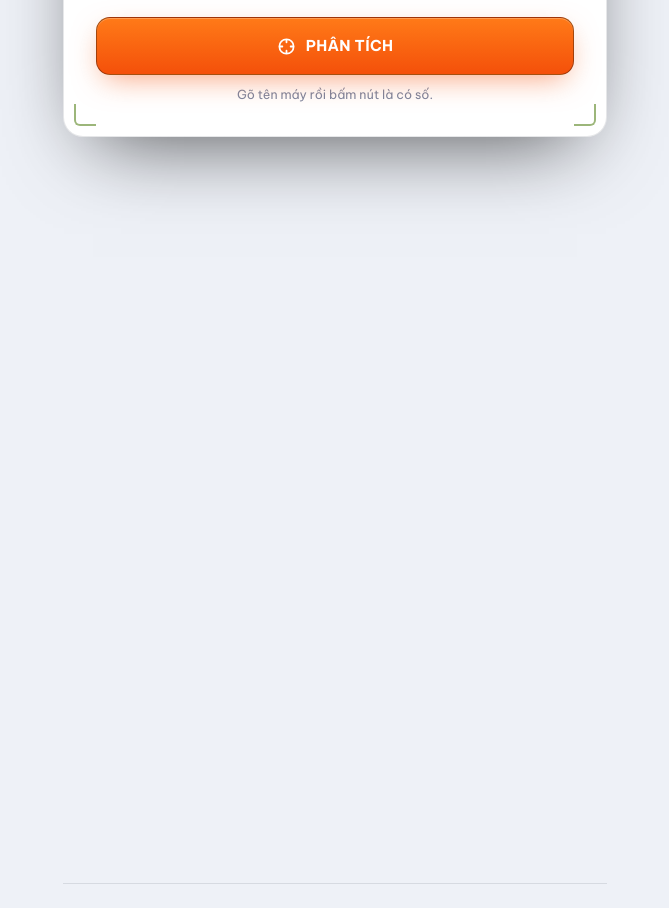
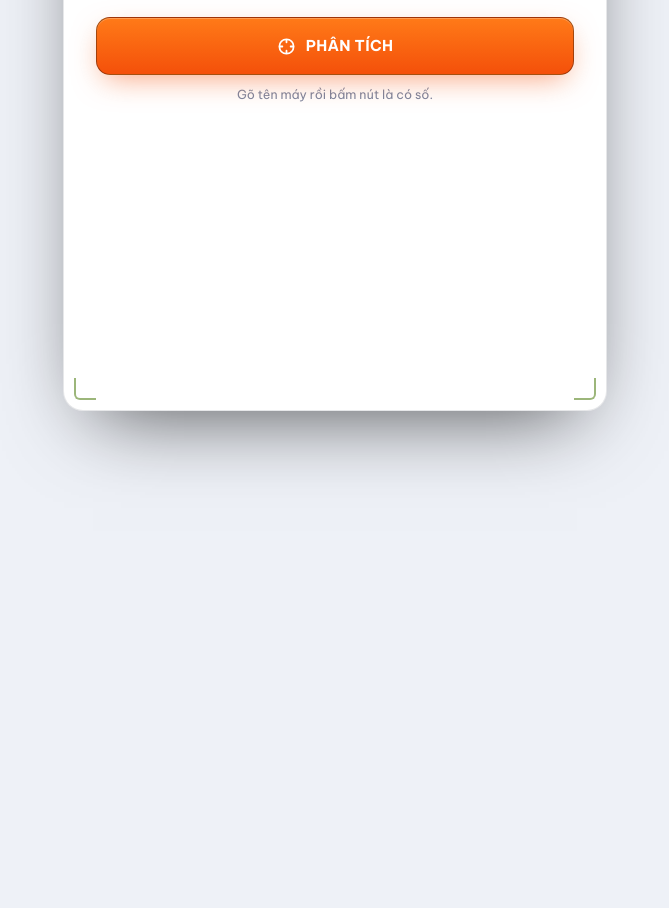
Before and after one commit to kusding1/ff-sensitivity, a Next.js app: page /do-nhay-ff/ in a window 1280 px wide. Shown: the part 800-1708 px from the top of the page, without its empty margins (305-974 px from the left). Built offline with nearby package versions, Linux system fonts and the light colour scheme.

Commit message:
feat: banner 300x250 duoi nut Phan tich

```diff
--- a/components/configurator.tsx
+++ b/components/configurator.tsx
@@ -7,6 +7,7 @@ import {
 } from "@phosphor-icons/react/dist/ssr";
 import { useReducedMotion } from "motion/react";
 import { useEffect, useMemo, useRef, useState } from "react";
+import { BannerUnderAnalyze } from "@/components/ads";
 import { CopyButton } from "@/components/copy-button";
 import { PhoneSelector } from "@/components/phone-selector";
 import { Reveal } from "@/components/reveal";
@@ -256,6 +257,7 @@ export function Configurator() {
                   ? `Sẵn sàng quét cho ${phone.name}.`
                   : "Gõ tên máy rồi bấm nút là có số."}
               </p>
+              <BannerUnderAnalyze />
             </div>
           </div>
         </div>
```
